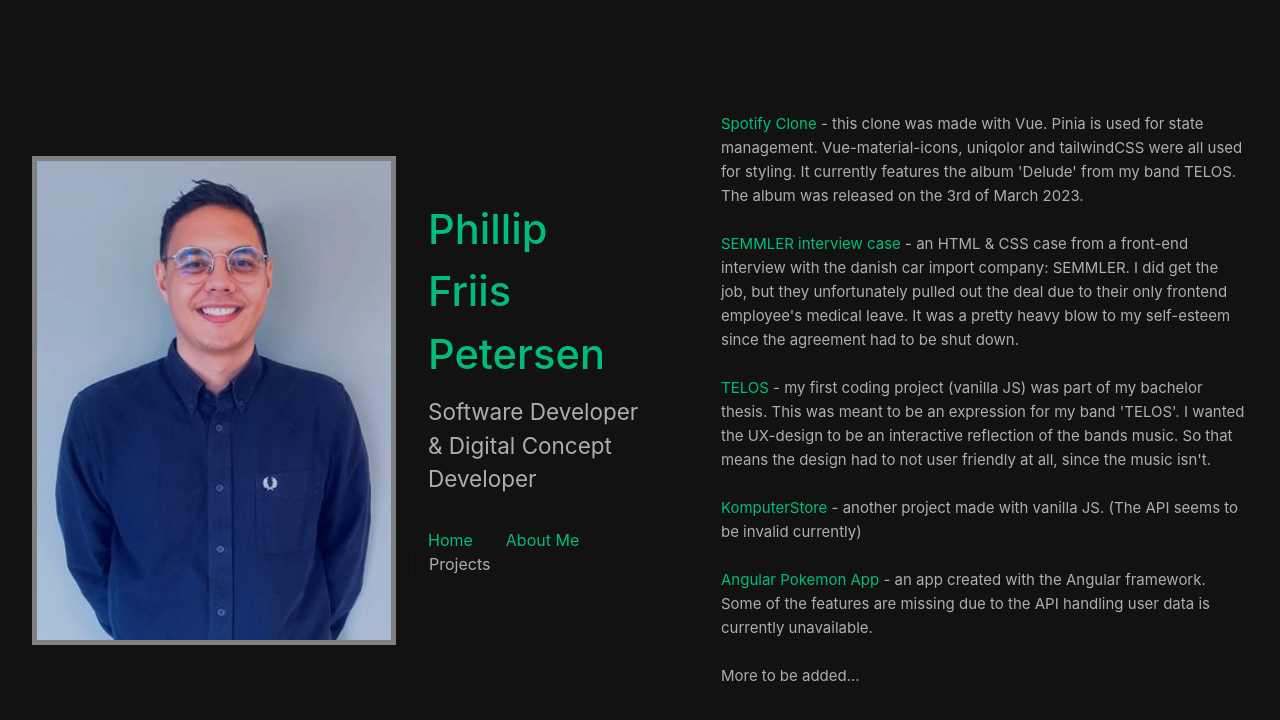
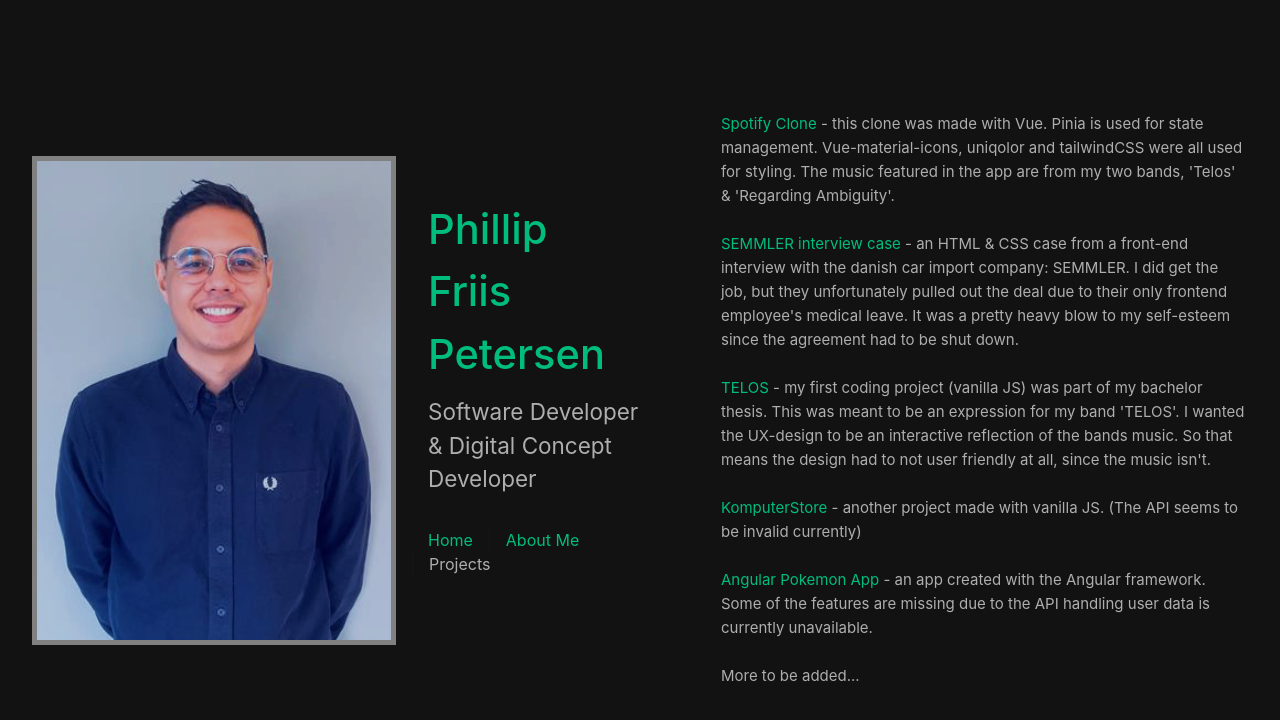
Before and after one commit to cloutphilled/portfolio, a Vue app: page /projects in a window 1280 px wide. Shown: the top 720 px of the page. Built offline with nearby package versions, Linux system fonts and the light colour scheme; what bootstrap-icons-vue would draw is missing.

Commit message:
small edit in projectsview

```diff
--- a/src/views/ProjectsView.vue
+++ b/src/views/ProjectsView.vue
@@ -1,7 +1,7 @@
 <template>
     <div class="about">
       <section>
-        <p><a href="https://pfp-spotify-clone.netlify.app" target="_blank">Spotify Clone</a> - this clone was made with Vue. Pinia is used for state management. Vue-material-icons, uniqolor and tailwindCSS were all used for styling. It currently features the album 'Delude' from my band TELOS. The album was released on the 3rd of March 2023.</p>
+        <p><a href="https://pfp-spotify-clone.netlify.app" target="_blank">Spotify Clone</a> - this clone was made with Vue. Pinia is used for state management. Vue-material-icons, uniqolor and tailwindCSS were all used for styling. The music featured in the app are from my two bands, 'Telos' & 'Regarding Ambiguity'.</p>
         <br/>
         <p><a href="https://semmler-case.netlify.app" target="_blank">SEMMLER interview case</a> - an HTML & CSS case from a front-end interview with the danish car import company: SEMMLER. I did get the job, but they unfortunately pulled out the deal due to their only frontend employee's medical leave. It was a pretty heavy blow to my self-esteem since the agreement had to be shut down.</p>
         <br/>
```
